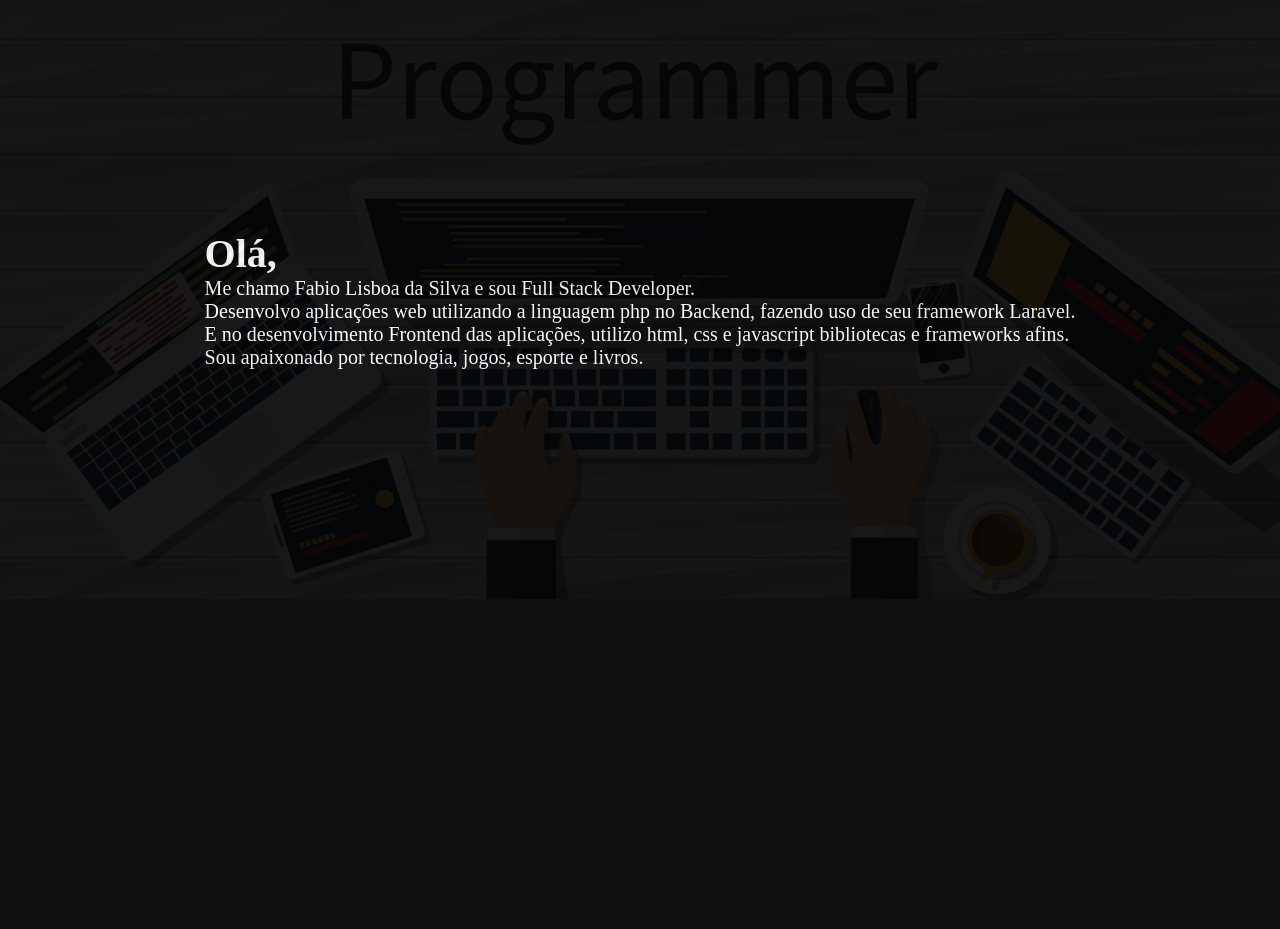
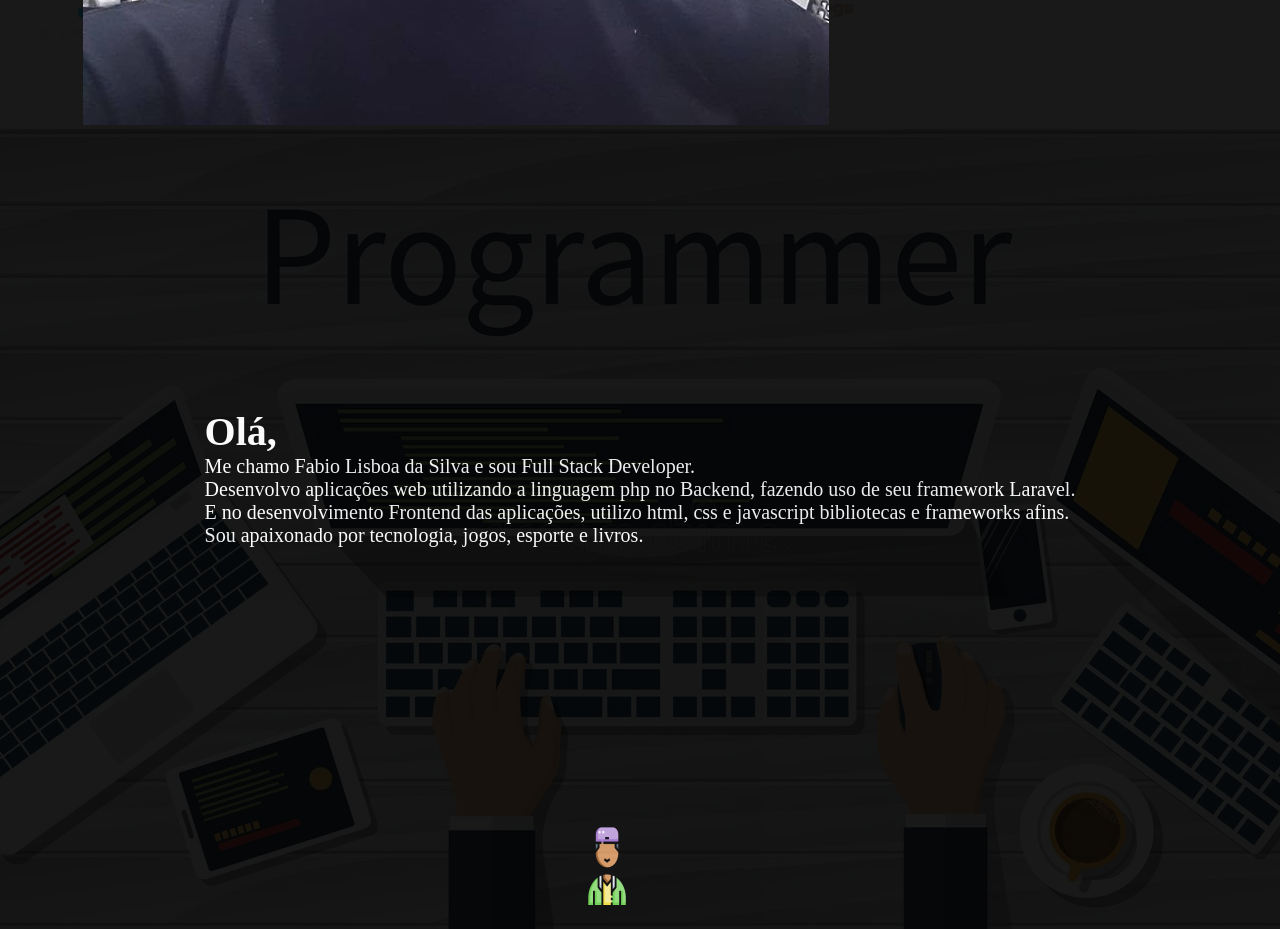
Before and after one commit to lisboadivalu/portifolioBasic, a PHP site: page / in a window 1280 px wide. Shown: the part 671-1600 px from the top of the page. Before the commit the page ends 1237 px from the top, so only its background shows below. Run offline with PHP 8.4, Linux system fonts and the light colour scheme.

Commit message:
1a revisao feita

```diff
--- a/css/style.css
+++ b/css/style.css
@@ -113,6 +113,7 @@
     background-image: url("../img/back4.png");
     background-position: center;
     background-size: cover;
+    height: 100vh;
 }
 
 .section-top-banner::after {
@@ -176,7 +177,7 @@
     background-image: url("../img/back.jpg");
     background-position: center;
     background-size: cover;
-    height: 600px;
+    height: 100vh;
 
 }
 
@@ -185,8 +186,9 @@
     vertical-align: middle;
     background-color: #000;
     opacity: 0.9;
-    height: 600px;
+    height: 100vh;
     display: flex;
+    flex-direction: column;
     align-items: center;
 }
 
@@ -202,3 +204,24 @@
     font-size: 40px;
     font-weight: 600;
 }
+
+.bottom-to-top {
+    display: flex;
+    align-items: center;
+    justify-items: center;
+}
+
+.img-navigation {
+    position: relative;
+    width: 10vw;
+    height: 10vh;
+    margin-bottom: 3vh;
+}
+
+.img-navigation img {
+    width: 5vw;
+    height: 10vh;
+    z-index: 1;
+    justify-items: center;
+    align-items: flex-end;
+}
--- a/index.html
+++ b/index.html
@@ -12,7 +12,6 @@
 <body>
     <nav class="navigation">
         <div class="navigation-inner site-container">
-            <img src="" alt="" id="logo">
             <div class="main-navigation close" >
                 <ul class="main-navigation-ul">
                     <li><a href="#main-section"  onclick="menuFunction(this)">Home</a></li>
@@ -52,6 +51,13 @@
                 <p>E no desenvolvimento Frontend das aplicações, utilizo html, css e javascript bibliotecas e frameworks afins.</p>
                 <p>Sou apaixonado por tecnologia, jogos, esporte e livros.</p>
             </div>
+            <div class="bottom-to-top">
+                <div class="img-navigation">
+                    <a href="#main-section">
+                        <img src="img/young-man.png" alt="imagem de uma seta para cima">
+                    </a>
+                </div>
+            </div>
         </div>
     </section>
 </body>
```
Also changed, not shown: img/back3.jpg (added), img/back4.png (added), img/front2.png (added), img/profile_icon.png (added), img/rocket.png (added), img/young-man.png (added), 1 other file.
